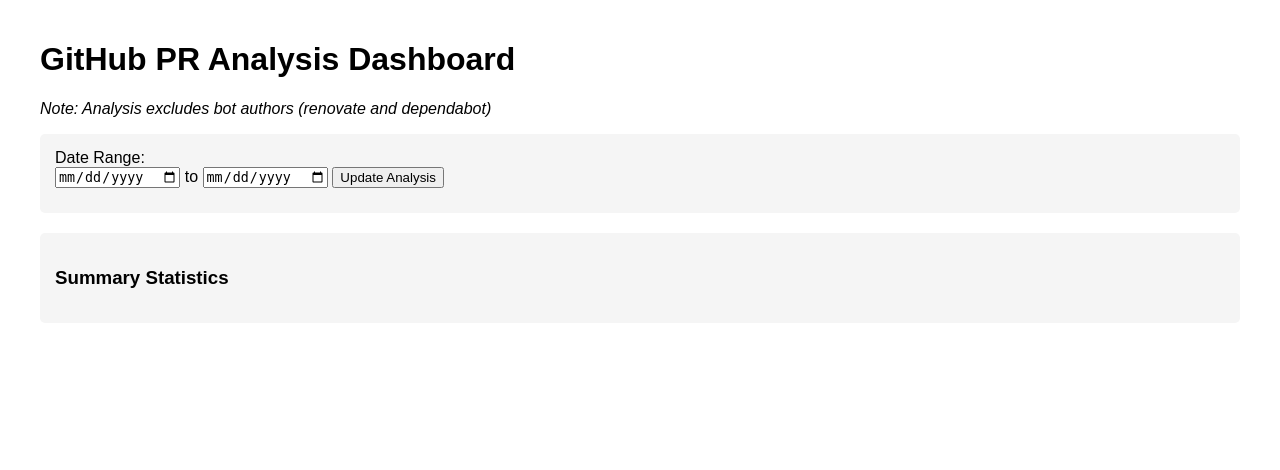
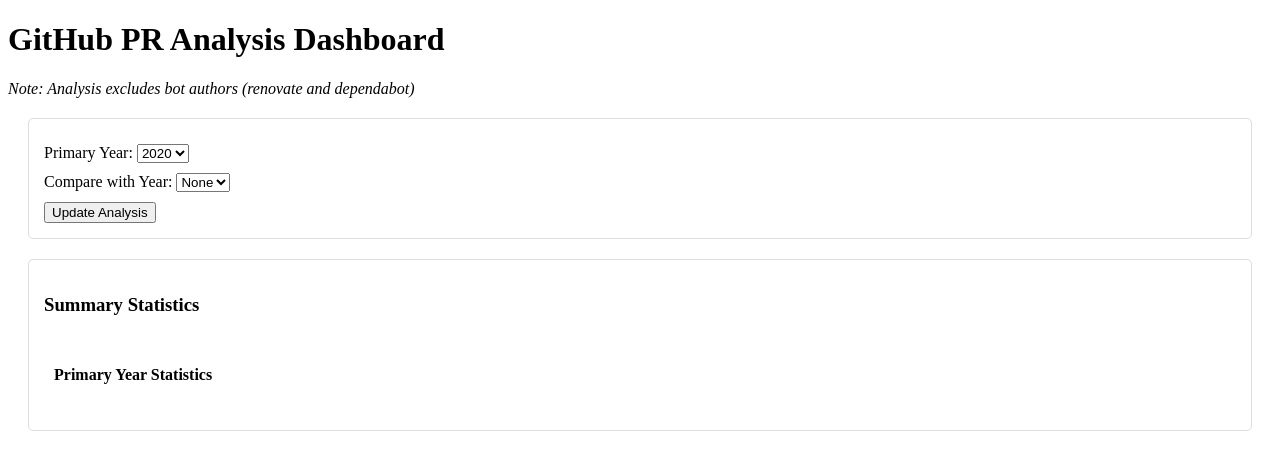
Before and after one commit to fffej/curly-potato, a Flask app: template templates/index.html in a window 1280 px wide. Shown: the top 470 px of the page. Run offline with Flask 3, Linux system fonts and the light colour scheme; the template is opened without the code that fills it: most values are stand-ins (such as "Sample title", 1, 10 or a date in 2020); some libraries are stand-ins or nearby versions.

Commit message:
allow comparing differences with years

```diff
--- a/app.py
+++ b/app.py
@@ -19,7 +19,7 @@
     df['author_login'] = df['author'].apply(lambda x: x['login'] if x else None)
     return df
 
-def process_pr_data(df, start_date=None, end_date=None):
+def process_pr_data(df, year=None, comparison_year=None):
     # Create a copy to avoid modifying the original
     df = df.copy()
 
@@ -27,57 +27,95 @@
     bot_authors = ['renovate', 'dependabot']
     df = df[~df['author_login'].isin(bot_authors)]
 
-    # Apply date filters
-    if start_date:
-        start = pd.to_datetime(start_date).tz_localize('UTC')
-        df = df[df['createdAt'] >= start]
-    if end_date:
-        end = pd.to_datetime(end_date).tz_localize('UTC')
-        df = df[df['createdAt'] <= end]
+    # Initialize results dictionary
+    results = {}
 
-    # Group by week
-    df['week'] = df['createdAt'].dt.to_period('W')
+    # Process data for primary year
+    year = year or datetime.now().year
+    year_data = process_year_data(df, year)
+    results['primary'] = year_data
 
-    # Sort weeks and create relative week numbers
-    weekly_prs = df.groupby('week').size()
-    weekly_contributors = df.groupby('week')['author_login'].nunique()
+    # Process data for comparison year if specified
+    if comparison_year:
+        comparison_data = process_year_data(df, comparison_year)
+        results['comparison'] = comparison_data
+
+    return results
+
+def process_year_data(df, year):
+    # Filter for the specified year
+    year_df = df[df['createdAt'].dt.year == year]
+
+    # Group by week and keep track of first day of each week
+    year_df['week'] = year_df['createdAt'].dt.to_period('W')
+    year_df['month'] = year_df['createdAt'].dt.to_period('M')
+
+    # Calculate metrics
+    weekly_prs = year_df.groupby('week').size()
+    weekly_contributors = year_df.groupby('week')['author_login'].nunique()
     weekly_ratio = weekly_prs / weekly_contributors
 
-    # Create relative week numbers (1-based)
-    weeks = sorted(weekly_ratio.index)
-    week_map = {week: i+1 for i, week in enumerate(weeks)}
+    # Get the first day of each week for x-axis
+    week_dates = pd.Series([pd.Period(w).start_time for w in weekly_ratio.index])
+
+    # Identify month boundaries
+    month_starts = year_df.groupby('month')['createdAt'].min()
+    month_labels = month_starts.dt.strftime('%b')
 
     return {
         'weekly_prs': weekly_prs,
         'weekly_contributors': weekly_contributors,
         'weekly_ratio': weekly_ratio,
-        'week_map': week_map
+        'week_dates': week_dates,
+        'month_starts': month_starts,
+        'month_labels': month_labels,
+        'year': year
     }
 
 def create_plot(metrics):
     fig = go.Figure()
 
-    # Get x-axis values as relative week numbers
-    week_numbers = [metrics['week_map'][week] for week in metrics['weekly_ratio'].index]
-
-    # Add only the PRs per contributor trace
+    # Add trace for primary year
+    primary_data = metrics['primary']
+    x_values = [d.timestamp() * 1000 for d in primary_data['week_dates']]
     fig.add_trace(go.Scatter(
-        x=week_numbers,
-        y=metrics['weekly_ratio'].values,
-        name='PRs per Contributor',
+        x=x_values,
+        y=primary_data['weekly_ratio'].values,
+        name=f'{primary_data["year"]} PRs per Contributor',
         mode='lines+markers',
-        hovertemplate='Week %{x}<br>PRs per Contributor: %{y:.2f}<extra></extra>'
+        hovertemplate='%{y:.2f} PRs per Contributor<extra></extra>'
     ))
 
+    # Add trace for comparison year if it exists
+    if 'comparison' in metrics:
+        comparison_data = metrics['comparison']
+        x_values = [d.timestamp() * 1000 for d in comparison_data['week_dates']]
+        # Adjust timestamps to overlay with primary year
+        x_values = [x - ((comparison_data['year'] - primary_data['year']) * 365.25 * 24 * 60 * 60 * 1000) for x in x_values]
+        fig.add_trace(go.Scatter(
+            x=x_values,
+            y=comparison_data['weekly_ratio'].values,
+            name=f'{comparison_data["year"]} PRs per Contributor',
+            mode='lines+markers',
+            line=dict(dash='dash'),
+            hovertemplate='%{y:.2f} PRs per Contributor<extra></extra>'
+        ))
+
+    # Use month labels from primary year for x-axis
+    month_positions = [d.timestamp() * 1000 for d in primary_data['month_starts']]
+    month_labels = primary_data['month_labels']
+
     fig.update_layout(
-        title='Weekly PRs per Contributor',
-        xaxis_title='Week Number',
+        title='Weekly PRs per Contributor by Year',
         yaxis_title='PRs per Contributor',
         hovermode='x unified',
         xaxis=dict(
-            tickmode='linear',
-            tick0=1,
-            dtick=1
+            type='date',
+            tickmode='array',
+            ticktext=month_labels,
+            tickvals=month_positions,
+            tickformat='%b',
+            tickangle=0
         )
     )
 
@@ -86,10 +124,12 @@
 @app.route('/')
 def index():
     df = load_pr_data('pr_data.json')
+    available_years = sorted(df['createdAt'].dt.year.unique())
+    current_year = datetime.now().year
     return render_template(
         'index.html',
-        min_date=df['createdAt'].min().tz_localize(None).strftime('%Y-%m-%d'),
-        max_date=df['createdAt'].max().tz_localize(None).strftime('%Y-%m-%d')
+        years=available_years,
+        current_year=current_year
     )
 
 @app.route('/update_plot', methods=['POST'])
@@ -99,23 +139,37 @@
         df = load_pr_data('pr_data.json')
         metrics = process_pr_data(
             df,
-            start_date=data.get('start_date'),
-            end_date=data.get('end_date')
+            year=int(data.get('year')),
+            comparison_year=int(data.get('comparison_year')) if data.get('comparison_year') else None
         )
         fig = create_plot(metrics)
 
-        # Calculate summary statistics
-        summary_stats = {
-            'avg_prs_per_week': float(metrics['weekly_prs'].mean()),
-            'avg_contributors_per_week': float(metrics['weekly_contributors'].mean()),
-            'avg_ratio': float(metrics['weekly_ratio'].mean()),
-            'total_prs': int(metrics['weekly_prs'].sum()),
-            'total_weeks': len(metrics['weekly_prs'])
+        # Calculate summary statistics for primary year
+        primary_stats = {
+            'year': metrics['primary']['year'],
+            'avg_prs_per_week': float(metrics['primary']['weekly_prs'].mean()),
+            'avg_contributors_per_week': float(metrics['primary']['weekly_contributors'].mean()),
+            'avg_ratio': float(metrics['primary']['weekly_ratio'].mean()),
+            'total_prs': int(metrics['primary']['weekly_prs'].sum()),
+            'total_weeks': len(metrics['primary']['weekly_prs'])
         }
+
+        # Calculate comparison statistics if available
+        comparison_stats = None
+        if 'comparison' in metrics:
+            comparison_stats = {
+                'year': metrics['comparison']['year'],
+                'avg_prs_per_week': float(metrics['comparison']['weekly_prs'].mean()),
+                'avg_contributors_per_week': float(metrics['comparison']['weekly_contributors'].mean()),
+                'avg_ratio': float(metrics['comparison']['weekly_ratio'].mean()),
+                'total_prs': int(metrics['comparison']['weekly_prs'].sum()),
+                'total_weeks': len(metrics['comparison']['weekly_prs'])
+            }
 
         return jsonify({
             'plot': json.loads(fig.to_json()),
-            'stats': summary_stats
+            'primary_stats': primary_stats,
+            'comparison_stats': comparison_stats
         })
     except Exception as e:
         print(f"Error in update_plot: {str(e)}")
--- a/templates/index.html
+++ b/templates/index.html
@@ -3,29 +3,29 @@
 <head>
     <title>GitHub PR Analysis Dashboard</title>
     <script src="https://cdn.plot.ly/plotly-latest.min.js"></script>
-    <script src="https://code.jquery.com/jquery-3.6.0.min.js"></script>
     <style>
-        body {
-            font-family: Arial, sans-serif;
+        .controls {
             margin: 20px;
-            max-width: 1200px;
-            margin: 0 auto;
-            padding: 20px;
-        }
-        .controls {
-            margin-bottom: 20px;
             padding: 15px;
-            background-color: #f5f5f5;
+            border: 1px solid #ddd;
             border-radius: 5px;
         }
         .control-group {
-            margin-bottom: 10px;
+            margin: 10px 0;
         }
         .stats {
-            margin-top: 20px;
+            margin: 20px;
             padding: 15px;
-            background-color: #f5f5f5;
+            border: 1px solid #ddd;
             border-radius: 5px;
+        }
+        .stats-container {
+            display: flex;
+            gap: 20px;
+        }
+        .stats-section {
+            flex: 1;
+            padding: 10px;
         }
     </style>
 </head>
@@ -35,62 +35,103 @@
 
     <div class="controls">
         <div class="control-group">
-            <label>Date Range:</label><br>
-            <input type="date" id="start-date" value="{{ min_date }}">
-            to
-            <input type="date" id="end-date" value="{{ max_date }}">
-            <button onclick="updatePlot()">Update Analysis</button>
+            <label for="year">Primary Year:</label>
+            <select id="year">
+                {% for year in years %}
+                <option value="{{ year }}" {% if year == current_year %}selected{% endif %}>{{ year }}</option>
+                {% endfor %}
+            </select>
         </div>
+        <div class="control-group">
+            <label for="comparison_year">Compare with Year:</label>
+            <select id="comparison_year">
+                <option value="">None</option>
+                {% for year in years %}
+                <option value="{{ year }}">{{ year }}</option>
+                {% endfor %}
+            </select>
+        </div>
+        <button onclick="updateAnalysis()">Update Analysis</button>
     </div>
 
     <div id="plot"></div>
 
     <div class="stats">
         <h3>Summary Statistics</h3>
-        <div id="summary-stats"></div>
+        <div class="stats-container">
+            <div id="primary-stats" class="stats-section">
+                <h4>Primary Year Statistics</h4>
+                <div id="primary-stats-content"></div>
+            </div>
+            <div id="comparison-stats" class="stats-section" style="display: none;">
+                <h4>Comparison Year Statistics</h4>
+                <div id="comparison-stats-content"></div>
+            </div>
+        </div>
     </div>
 
     <script>
-        function updatePlot() {
-            const startDate = $('#start-date').val();
-            const endDate = $('#end-date').val();
+        // Initialize with current year on page load
+        document.addEventListener('DOMContentLoaded', function() {
+            updateAnalysis();
+        });
 
-            $.ajax({
-                url: '/update_plot',
+        function updateAnalysis() {
+            const year = document.getElementById('year').value;
+            const comparison_year = document.getElementById('comparison_year').value;
+
+            fetch('/update_plot', {
                 method: 'POST',
-                contentType: 'application/json',
-                data: JSON.stringify({
-                    start_date: startDate,
-                    end_date: endDate
-                }),
-                success: function(response) {
-                    if (response.error) {
-                        alert('Error: ' + response.error);
-                        return;
-                    }
-                    Plotly.newPlot('plot', response.plot.data, response.plot.layout);
+                headers: {
+                    'Content-Type': 'application/json',
+                },
+                body: JSON.stringify({
+                    year: year,
+                    comparison_year: comparison_year || null
+                })
+            })
+            .then(response => response.json())
+            .then(data => {
+                if (data.error) {
+                    console.error('Error:', data.error);
+                    return;
+                }
 
-                    // Update summary statistics
-                    const stats = response.stats;
-                    $('#summary-stats').html(`
-                        <p>Average PRs per week: ${stats.avg_prs_per_week.toFixed(2)}</p>
-                        <p>Average contributors per week: ${stats.avg_contributors_per_week.toFixed(2)}</p>
-                        <p>Average PRs per contributor: ${stats.avg_ratio.toFixed(2)}</p>
-                        <p>Total PRs: ${stats.total_prs}</p>
-                        <p>Total weeks analyzed: ${stats.total_weeks}</p>
-                    `);
-                },
-                error: function(xhr, status, error) {
-                    console.error('Error:', error);
-                    alert('Error updating plot: ' + error);
+                // Update plot
+                Plotly.newPlot('plot', data.plot.data, data.plot.layout);
+
+                // Update primary year statistics
+                const primaryStats = data.primary_stats;
+                document.getElementById('primary-stats-content').innerHTML = `
+                    <p>Year: ${primaryStats.year}</p>
+                    <p>Average PRs per week: ${primaryStats.avg_prs_per_week.toFixed(2)}</p>
+                    <p>Average contributors per week: ${primaryStats.avg_contributors_per_week.toFixed(2)}</p>
+                    <p>Average PRs per contributor: ${primaryStats.avg_ratio.toFixed(2)}</p>
+                    <p>Total PRs: ${primaryStats.total_prs}</p>
+                    <p>Weeks analyzed: ${primaryStats.total_weeks}</p>
+                `;
+
+                // Update comparison year statistics if available
+                const comparisonStatsDiv = document.getElementById('comparison-stats');
+                if (data.comparison_stats) {
+                    const comparisonStats = data.comparison_stats;
+                    document.getElementById('comparison-stats-content').innerHTML = `
+                        <p>Year: ${comparisonStats.year}</p>
+                        <p>Average PRs per week: ${comparisonStats.avg_prs_per_week.toFixed(2)}</p>
+                        <p>Average contributors per week: ${comparisonStats.avg_contributors_per_week.toFixed(2)}</p>
+                        <p>Average PRs per contributor: ${comparisonStats.avg_ratio.toFixed(2)}</p>
+                        <p>Total PRs: ${comparisonStats.total_prs}</p>
+                        <p>Weeks analyzed: ${comparisonStats.total_weeks}</p>
+                    `;
+                    comparisonStatsDiv.style.display = 'block';
+                } else {
+                    comparisonStatsDiv.style.display = 'none';
                 }
+            })
+            .catch(error => {
+                console.error('Error:', error);
             });
         }
-
-        // Initial plot
-        $(document).ready(function() {
-            updatePlot();
-        });
     </script>
 </body>
 </html>
```
